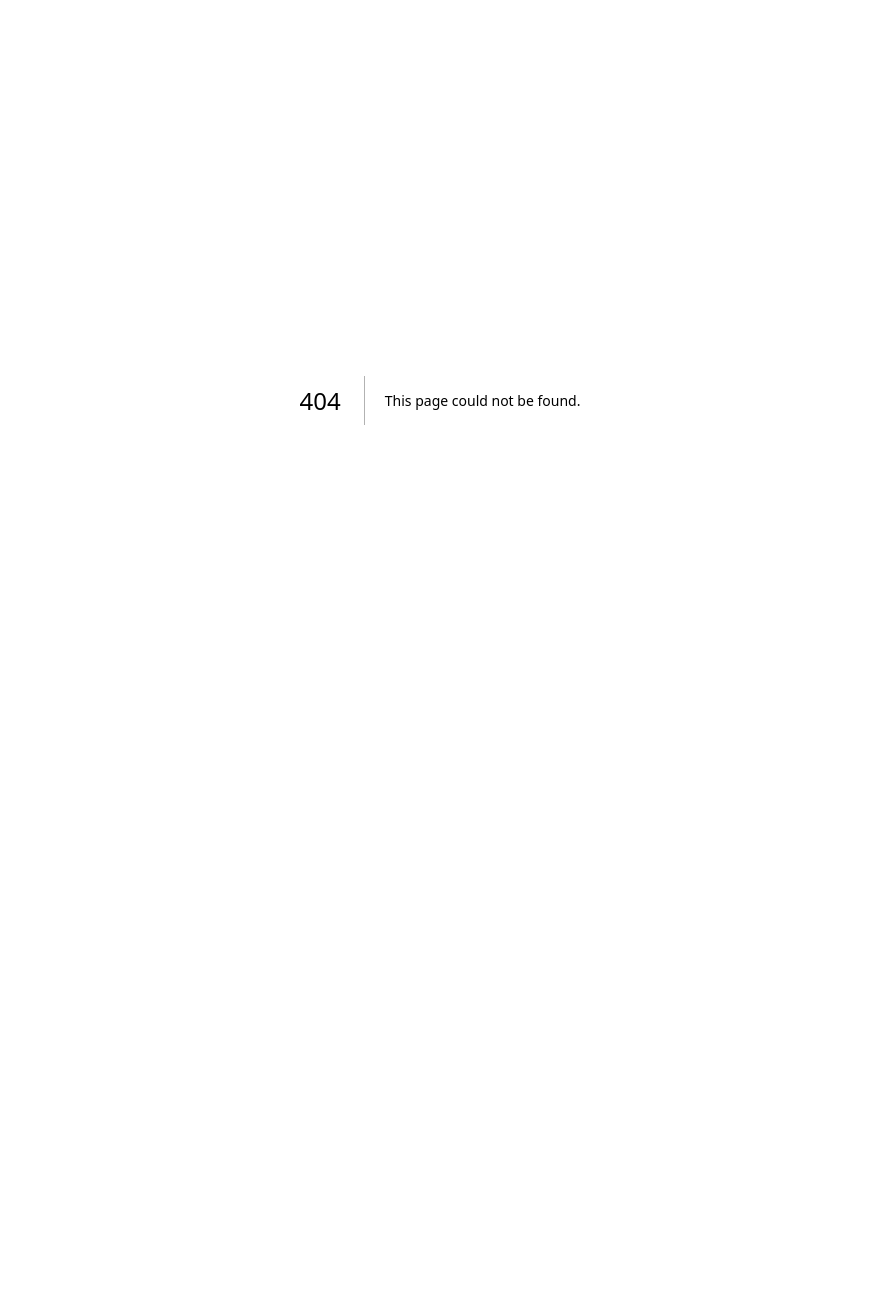
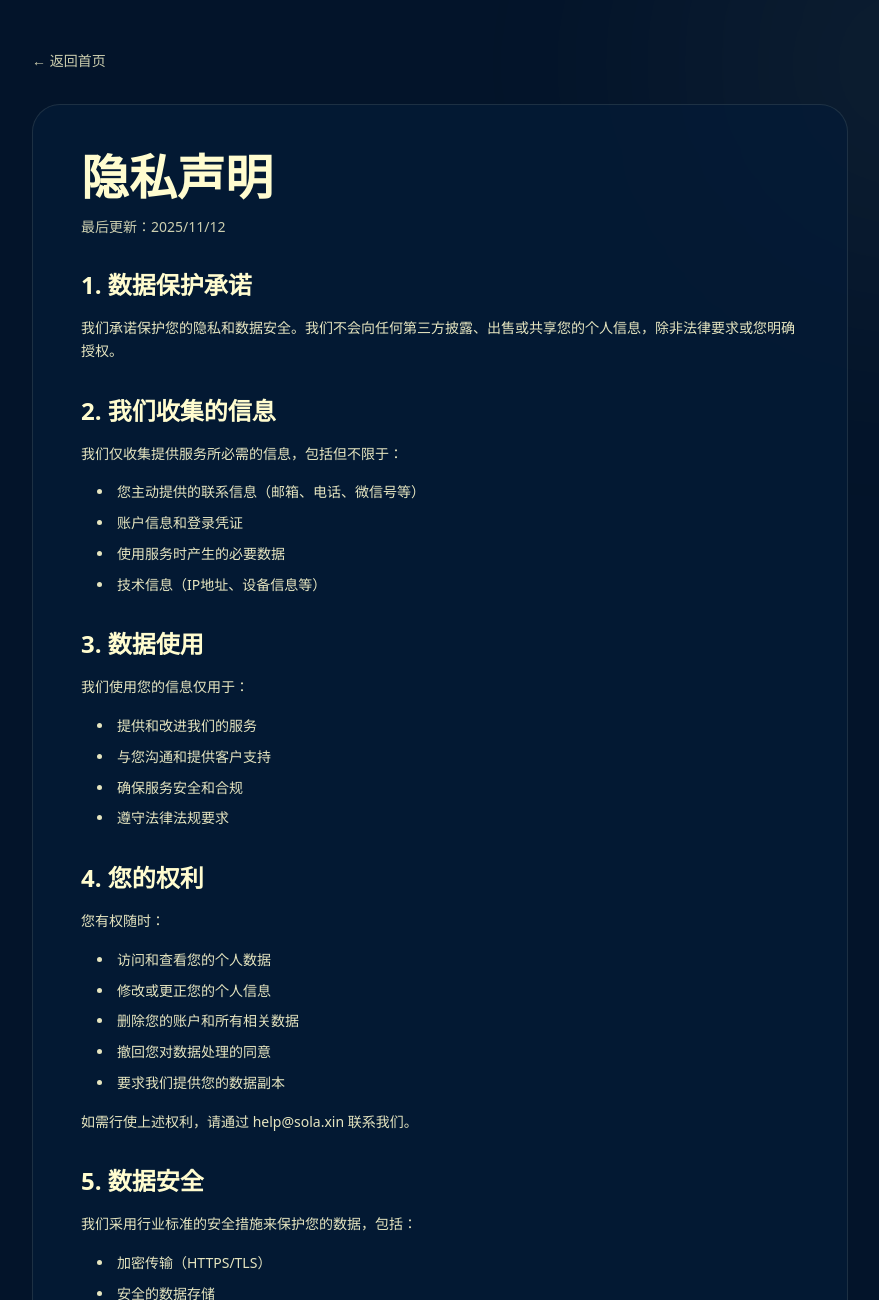
Before and after one commit to Lamonkey/solaspheres.com, a Next.js app: page /privacy in a window 1280 px wide. Before the commit this address had no page. Shown: the top 1300 px of the page, without its empty margins (200-1079 px from the left). Before the commit the page ends 800 px from the top, so only its background shows below. Built offline with nearby package versions, Linux system fonts and the light colour scheme.

Commit message:
add privacy claim page

```diff
--- /dev/null
+++ b/src/app/privacy/page.tsx
@@ -0,0 +1,136 @@
+import Link from "next/link";
+
+export default function PrivacyPage() {
+  return (
+    <div className="relative min-h-screen overflow-hidden bg-[#03142A] text-[#FFFCCF]">
+      <div
+        className="pointer-events-none absolute -top-24 right-0 h-80 w-80 rounded-full bg-[#FFFCCF]/10 blur-[140px]"
+        aria-hidden
+      />
+      <div
+        className="pointer-events-none absolute bottom-0 left-0 h-72 w-72 rounded-full bg-[#FFFCCF]/5 blur-[160px]"
+        aria-hidden
+      />
+      <main className="relative mx-auto max-w-4xl px-6 py-12 sm:px-10">
+        <div className="mb-8">
+          <Link
+            href="/"
+            className="text-sm text-[#FFFCCF]/80 underline-offset-4 hover:text-[#FFFCCF] hover:underline"
+          >
+            ← 返回首页
+          </Link>
+        </div>
+        <div className="rounded-[28px] border border-[#FFFCCF]/10 bg-[#041B36]/80 p-8 sm:p-12">
+          <h1 className="text-4xl font-semibold text-[#FFFCCF] sm:text-5xl">隐私声明</h1>
+          <p className="mt-4 text-sm text-[#FFFCCF]/80">最后更新：{new Date().toLocaleDateString("zh-CN")}</p>
+
+          <div className="mt-8 space-y-8 text-sm leading-relaxed text-[#FFFCCF]/90">
+            <section>
+              <h2 className="text-2xl font-semibold text-[#FFFCCF] mb-4">1. 数据保护承诺</h2>
+              <p className="mb-4">
+                我们承诺保护您的隐私和数据安全。我们不会向任何第三方披露、出售或共享您的个人信息，除非法律要求或您明确授权。
+              </p>
+            </section>
+
+            <section>
+              <h2 className="text-2xl font-semibold text-[#FFFCCF] mb-4">2. 我们收集的信息</h2>
+              <p className="mb-4">
+                我们仅收集提供服务所必需的信息，包括但不限于：
+              </p>
+              <ul className="list-disc list-inside space-y-2 ml-4">
+                <li>您主动提供的联系信息（邮箱、电话、微信号等）</li>
+                <li>账户信息和登录凭证</li>
+                <li>使用服务时产生的必要数据</li>
+                <li>技术信息（IP地址、设备信息等）</li>
+              </ul>
+            </section>
+
+            <section>
+              <h2 className="text-2xl font-semibold text-[#FFFCCF] mb-4">3. 数据使用</h2>
+              <p className="mb-4">
+                我们使用您的信息仅用于：
+              </p>
+              <ul className="list-disc list-inside space-y-2 ml-4">
+                <li>提供和改进我们的服务</li>
+                <li>与您沟通和提供客户支持</li>
+                <li>确保服务安全和合规</li>
+                <li>遵守法律法规要求</li>
+              </ul>
+            </section>
+
+            <section>
+              <h2 className="text-2xl font-semibold text-[#FFFCCF] mb-4">4. 您的权利</h2>
+              <p className="mb-4">
+                您有权随时：
+              </p>
+              <ul className="list-disc list-inside space-y-2 ml-4">
+                <li>访问和查看您的个人数据</li>
+                <li>修改或更正您的个人信息</li>
+                <li>删除您的账户和所有相关数据</li>
+                <li>撤回您对数据处理的同意</li>
+                <li>要求我们提供您的数据副本</li>
+              </ul>
+              <p className="mt-4">
+                如需行使上述权利，请通过 <Link href="mailto:help@sola.xin" className="underline-offset-4 hover:underline">help@sola.xin</Link> 联系我们。
+              </p>
+            </section>
+
+            <section>
+              <h2 className="text-2xl font-semibold text-[#FFFCCF] mb-4">5. 数据安全</h2>
+              <p className="mb-4">
+                我们采用行业标准的安全措施来保护您的数据，包括：
+              </p>
+              <ul className="list-disc list-inside space-y-2 ml-4">
+                <li>加密传输（HTTPS/TLS）</li>
+                <li>安全的数据存储</li>
+                <li>访问控制和身份验证</li>
+                <li>定期安全审计和更新</li>
+              </ul>
+              <p className="mt-4">
+                尽管我们采取了合理的安全措施，但无法保证数据的绝对安全。您在使用服务时也应注意保护自己的账户安全。
+              </p>
+            </section>
+
+            <section>
+              <h2 className="text-2xl font-semibold text-[#FFFCCF] mb-4">6. 数据保留</h2>
+              <p className="mb-4">
+                我们仅在必要期间保留您的数据。当您删除账户或要求删除数据时，我们将在合理时间内删除您的个人信息，除非法律要求我们保留。
+              </p>
+            </section>
+
+            <section>
+              <h2 className="text-2xl font-semibold text-[#FFFCCF] mb-4">7. 第三方服务</h2>
+              <p className="mb-4">
+                我们的服务可能包含第三方链接或服务。我们不对第三方的隐私做法负责，建议您查看第三方的隐私政策。
+              </p>
+            </section>
+
+            <section>
+              <h2 className="text-2xl font-semibold text-[#FFFCCF] mb-4">8. 儿童隐私</h2>
+              <p className="mb-4">
+                我们的服务不面向18岁以下的儿童。我们不会故意收集儿童的个人信息。如发现我们收集了儿童信息，我们将立即删除。
+              </p>
+            </section>
+
+            <section>
+              <h2 className="text-2xl font-semibold text-[#FFFCCF] mb-4">9. 政策更新</h2>
+              <p className="mb-4">
+                我们可能会不时更新本隐私声明。重大变更时，我们会在网站上发布通知。继续使用我们的服务即表示您接受更新后的政策。
+              </p>
+            </section>
+
+            <section>
+              <h2 className="text-2xl font-semibold text-[#FFFCCF] mb-4">10. 联系我们</h2>
+              <p className="mb-4">
+                如对本隐私声明有任何疑问或需要行使您的权利，请通过以下方式联系我们：
+              </p>
+              <p>
+                邮箱：<Link href="mailto:help@sola.xin" className="underline-offset-4 hover:underline">help@sola.xin</Link>
+              </p>
+            </section>
+          </div>
+        </div>
+      </main>
+    </div>
+  );
+}
```
